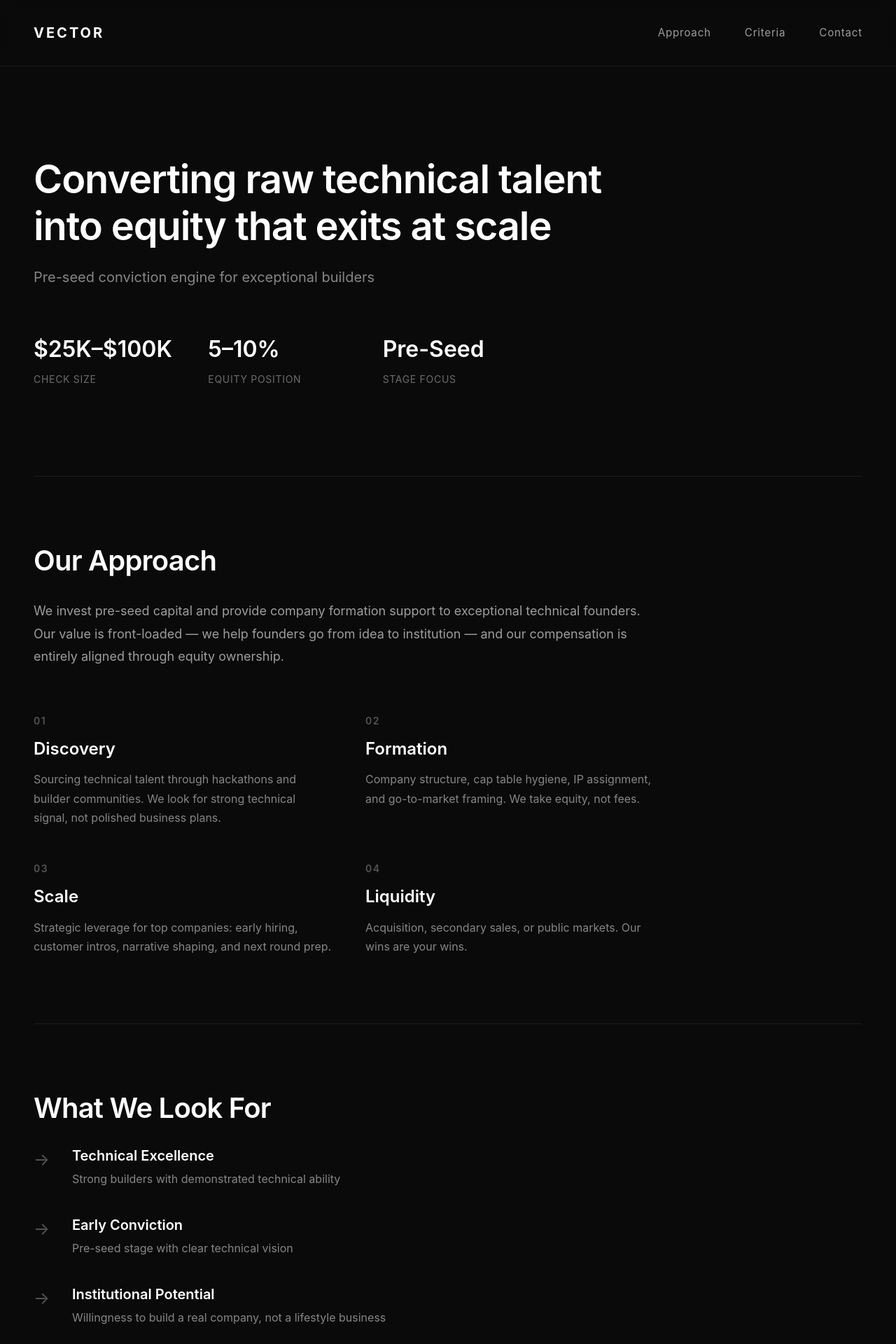
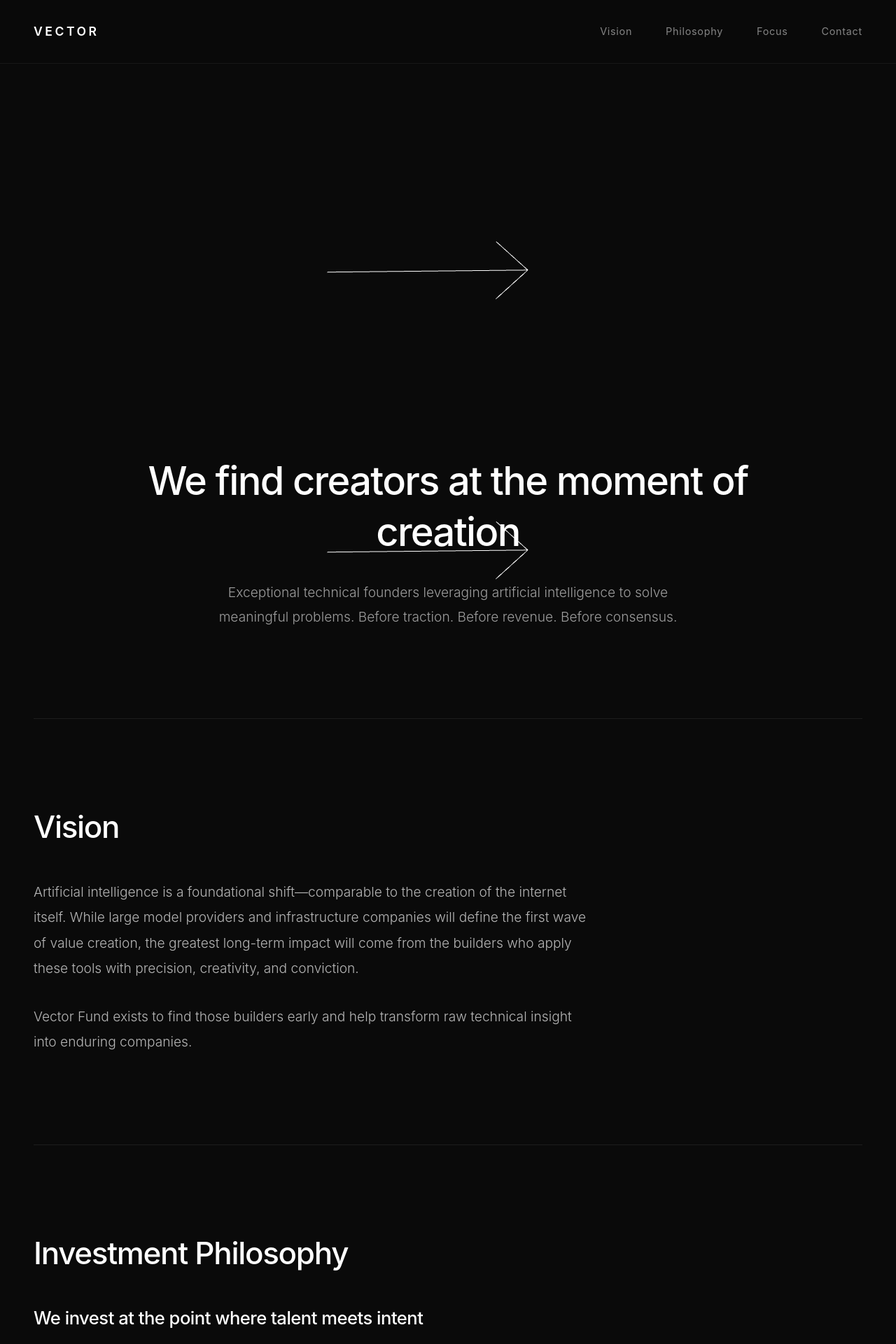
Before and after one commit to JosephsVisconti/Vectorfund, a React (Vite) app: page / in a window 1280 px wide. Shown: the top 1920 px of the page at 70% size. Built offline with nearby package versions, Linux system fonts and the light colour scheme.

Commit message:
Inspiring redesign: manifesto-style with 3D vector logo

```diff
--- a/package.json
+++ b/package.json
@@ -11,7 +11,8 @@
   },
   "dependencies": {
     "react": "^19.2.0",
-    "react-dom": "^19.2.0"
+    "react-dom": "^19.2.0",
+    "three": "^0.182.0"
   },
   "devDependencies": {
     "@eslint/js": "^9.39.1",
--- a/src/App.css
+++ b/src/App.css
@@ -12,11 +12,11 @@
 
 .header {
   padding: 2rem 3rem;
-  border-bottom: 1px solid rgba(255, 255, 255, 0.08);
+  border-bottom: 1px solid rgba(255, 255, 255, 0.06);
   position: sticky;
   top: 0;
-  background: rgba(10, 10, 10, 0.9);
-  backdrop-filter: blur(10px);
+  background: rgba(10, 10, 10, 0.95);
+  backdrop-filter: blur(20px);
   z-index: 100;
 }
 
@@ -29,9 +29,9 @@
 }
 
 .logo {
-  font-size: 1.25rem;
-  font-weight: 700;
-  letter-spacing: 0.15em;
+  font-size: 1.1rem;
+  font-weight: 600;
+  letter-spacing: 0.2em;
   color: #fff;
 }
 
@@ -41,11 +41,12 @@
 }
 
 .nav-links a {
-  color: rgba(255, 255, 255, 0.6);
+  color: rgba(255, 255, 255, 0.5);
   text-decoration: none;
-  font-size: 0.95rem;
+  font-size: 0.9rem;
   letter-spacing: 0.05em;
   transition: color 0.3s;
+  font-weight: 400;
 }
 
 .nav-links a:hover {
@@ -61,54 +62,47 @@
 .hero {
   max-width: 1400px;
   margin: 0 auto;
-  padding: 8rem 3rem;
+  padding: 6rem 3rem 8rem;
   width: 100%;
+  display: flex;
+  flex-direction: column;
+  align-items: center;
+}
+
+.hero-logo {
+  margin-bottom: 4rem;
+}
+
+.vector-logo-3d {
+  width: 400px;
+  height: 400px;
+}
+
+.vector-logo-3d canvas {
+  display: block;
 }
 
 .hero-content {
   max-width: 900px;
+  text-align: center;
 }
 
 .hero-title {
   font-size: 3.5rem;
-  font-weight: 600;
-  line-height: 1.2;
-  margin-bottom: 1.5rem;
+  font-weight: 500;
+  line-height: 1.3;
+  margin-bottom: 2rem;
   color: #fff;
-  letter-spacing: -0.02em;
+  letter-spacing: -0.03em;
 }
 
-.hero-subtitle {
-  font-size: 1.25rem;
-  color: rgba(255, 255, 255, 0.5);
-  margin-bottom: 4rem;
-  font-weight: 400;
-}
-
-.hero-stats {
-  display: grid;
-  grid-template-columns: repeat(3, 1fr);
-  gap: 3rem;
+.hero-manifesto {
+  font-size: 1.2rem;
+  color: rgba(255, 255, 255, 0.6);
+  line-height: 1.8;
+  font-weight: 300;
   max-width: 700px;
-}
-
-.stat {
-  display: flex;
-  flex-direction: column;
-  gap: 0.5rem;
-}
-
-.stat-value {
-  font-size: 2rem;
-  font-weight: 600;
-  color: #fff;
-}
-
-.stat-label {
-  font-size: 0.875rem;
-  color: rgba(255, 255, 255, 0.4);
-  letter-spacing: 0.05em;
-  text-transform: uppercase;
+  margin: 0 auto;
 }
 
 .divider {
@@ -119,98 +113,128 @@
   width: calc(100% - 6rem);
 }
 
-.approach,
-.criteria,
+.vision,
+.philosophy,
+.focus,
 .contact {
   max-width: 1400px;
   margin: 0 auto;
-  padding: 6rem 3rem;
+  padding: 8rem 3rem;
   width: 100%;
 }
 
 .section-content {
-  max-width: 900px;
+  max-width: 800px;
 }
 
 .section-title {
-  font-size: 2.5rem;
-  font-weight: 600;
-  margin-bottom: 2rem;
+  font-size: 2.75rem;
+  font-weight: 500;
+  margin-bottom: 3rem;
   color: #fff;
-  letter-spacing: -0.02em;
+  letter-spacing: -0.03em;
 }
 
-.section-intro {
-  font-size: 1.125rem;
+.vision-text {
+  display: flex;
+  flex-direction: column;
+  gap: 2rem;
+}
+
+.vision-text p {
+  font-size: 1.2rem;
+  line-height: 1.9;
+  color: rgba(255, 255, 255, 0.7);
+  font-weight: 300;
+}
+
+.philosophy-grid {
+  display: flex;
+  flex-direction: column;
+  gap: 4rem;
+}
+
+.philosophy-principle h3 {
+  font-size: 1.6rem;
+  font-weight: 500;
+  color: #fff;
+  margin-bottom: 1rem;
+  letter-spacing: -0.02em;
+  line-height: 1.4;
+}
+
+.philosophy-principle p {
+  font-size: 1.1rem;
   line-height: 1.8;
   color: rgba(255, 255, 255, 0.6);
+  font-weight: 300;
+}
+
+.focus-list {
+  display: flex;
+  flex-direction: column;
+  gap: 1.5rem;
   margin-bottom: 4rem;
 }
 
-.approach-grid {
-  display: grid;
-  grid-template-columns: repeat(2, 1fr);
-  gap: 3rem;
-}
-
-.approach-item {
+.focus-item {
   display: flex;
-  flex-direction: column;
-  gap: 1rem;
-}
-
-.approach-number {
-  font-size: 0.875rem;
-  color: rgba(255, 255, 255, 0.3);
-  letter-spacing: 0.1em;
-  font-weight: 600;
-}
-
-.approach-item h3 {
-  font-size: 1.5rem;
-  font-weight: 600;
-  color: #fff;
-}
-
-.approach-item p {
-  font-size: 1rem;
-  line-height: 1.7;
-  color: rgba(255, 255, 255, 0.5);
-}
-
-.criteria-list {
-  display: flex;
-  flex-direction: column;
-  gap: 2.5rem;
-}
-
-.criteria-item {
-  display: flex;
-  gap: 2rem;
+  gap: 1.5rem;
   align-items: flex-start;
 }
 
-.criteria-icon {
-  font-size: 1.5rem;
-  color: rgba(255, 255, 255, 0.3);
+.focus-marker {
+  font-size: 1.2rem;
+  color: rgba(255, 255, 255, 0.4);
   flex-shrink: 0;
+  margin-top: 0.3rem;
 }
 
-.criteria-text h3 {
-  font-size: 1.25rem;
-  font-weight: 600;
-  color: #fff;
-  margin-bottom: 0.5rem;
+.focus-item p {
+  font-size: 1.1rem;
+  line-height: 1.7;
+  color: rgba(255, 255, 255, 0.7);
+  font-weight: 300;
 }
 
-.criteria-text p {
-  font-size: 1rem;
-  color: rgba(255, 255, 255, 0.5);
-  line-height: 1.7;
+.focus-details {
+  display: grid;
+  grid-template-columns: repeat(3, 1fr);
+  gap: 3rem;
+  padding-top: 2rem;
+  border-top: 1px solid rgba(255, 255, 255, 0.1);
+}
+
+.detail {
+  display: flex;
+  flex-direction: column;
+  gap: 0.75rem;
+}
+
+.detail-label {
+  font-size: 0.8rem;
+  letter-spacing: 0.1em;
+  text-transform: uppercase;
+  color: rgba(255, 255, 255, 0.4);
+  font-weight: 500;
+}
+
+.detail-value {
+  font-size: 1.5rem;
+  color: #fff;
+  font-weight: 400;
+}
+
+.contact-text {
+  font-size: 1.2rem;
+  line-height: 1.8;
+  color: rgba(255, 255, 255, 0.6);
+  margin-bottom: 2rem;
+  font-weight: 300;
 }
 
 .contact-email {
-  font-size: 2rem;
+  font-size: 2.2rem;
   margin-top: 2rem;
 }
 
@@ -219,10 +243,11 @@
   text-decoration: none;
   border-bottom: 2px solid rgba(255, 255, 255, 0.2);
   transition: border-color 0.3s;
+  font-weight: 300;
 }
 
 .contact-email a:hover {
-  border-bottom-color: rgba(255, 255, 255, 0.6);
+  border-bottom-color: rgba(255, 255, 255, 0.7);
 }
 
 .footer {
@@ -248,36 +273,58 @@
 
   .nav-links {
     gap: 1.5rem;
+    font-size: 0.85rem;
   }
 
   .hero {
-    padding: 4rem 1.5rem;
+    padding: 3rem 1.5rem 5rem;
+  }
+
+  .hero-logo {
+    margin-bottom: 2rem;
+  }
+
+  .vector-logo-3d {
+    width: 250px;
+    height: 250px;
   }
 
   .hero-title {
     font-size: 2rem;
   }
 
-  .hero-subtitle {
+  .hero-manifesto {
     font-size: 1rem;
   }
 
-  .hero-stats {
-    grid-template-columns: 1fr;
-    gap: 2rem;
-  }
-
-  .approach,
-  .criteria,
+  .vision,
+  .philosophy,
+  .focus,
   .contact {
-    padding: 4rem 1.5rem;
+    padding: 5rem 1.5rem;
   }
 
   .section-title {
-    font-size: 1.75rem;
+    font-size: 2rem;
   }
 
-  .approach-grid {
+  .vision-text p {
+    font-size: 1rem;
+  }
+
+  .philosophy-principle h3 {
+    font-size: 1.3rem;
+  }
+
+  .philosophy-principle p {
+    font-size: 1rem;
+  }
+
+  .focus-item p {
+    font-size: 1rem;
+  }
+
+  .focus-details {
     grid-template-columns: 1fr;
     gap: 2rem;
   }
@@ -291,6 +338,10 @@
   }
 
   .contact-email {
-    font-size: 1.25rem;
+    font-size: 1.5rem;
+  }
+
+  .contact-text {
+    font-size: 1rem;
   }
 }
--- a/src/App.jsx
+++ b/src/App.jsx
@@ -1,4 +1,5 @@
 import './App.css'
+import VectorLogo from './VectorLogo'
 
 function App() {
   return (
@@ -7,8 +8,9 @@ function App() {
         <nav className="nav">
           <div className="logo">VECTOR</div>
           <div className="nav-links">
-            <a href="#approach">Approach</a>
-            <a href="#criteria">Criteria</a>
+            <a href="#vision">Vision</a>
+            <a href="#philosophy">Philosophy</a>
+            <a href="#focus">Focus</a>
             <a href="#contact">Contact</a>
           </div>
         </nav>
@@ -16,23 +18,66 @@ function App() {
 
       <main className="main">
         <section className="hero">
+          <div className="hero-logo">
+            <VectorLogo />
+          </div>
           <div className="hero-content">
-            <h1 className="hero-title">Converting raw technical talent into equity that exits at scale</h1>
-            <p className="hero-subtitle">
-              Pre-seed conviction engine for exceptional builders
+            <h1 className="hero-title">
+              We find creators at the moment of creation
+            </h1>
+            <p className="hero-manifesto">
+              Exceptional technical founders leveraging artificial intelligence to solve meaningful problems.
+              Before traction. Before revenue. Before consensus.
             </p>
-            <div className="hero-stats">
-              <div className="stat">
-                <span className="stat-value">$25K–$100K</span>
-                <span className="stat-label">Check Size</span>
+          </div>
+        </section>
+
+        <section className="divider"></section>
+
+        <section className="vision" id="vision">
+          <div className="section-content">
+            <h2 className="section-title">Vision</h2>
+            <div className="vision-text">
+              <p>
+                Artificial intelligence is a foundational shift—comparable to the creation of the internet itself.
+                While large model providers and infrastructure companies will define the first wave of value creation,
+                the greatest long-term impact will come from the builders who apply these tools with precision,
+                creativity, and conviction.
+              </p>
+              <p>
+                Vector Fund exists to find those builders early and help transform raw technical insight into
+                enduring companies.
+              </p>
+            </div>
+          </div>
+        </section>
+
+        <section className="divider"></section>
+
+        <section className="philosophy" id="philosophy">
+          <div className="section-content">
+            <h2 className="section-title">Investment Philosophy</h2>
+            <div className="philosophy-grid">
+              <div className="philosophy-principle">
+                <h3>We invest at the point where talent meets intent</h3>
+                <p>
+                  Our focus is not on polished decks or pedigree, but on signal: technical depth,
+                  speed of execution, and clarity of purpose.
+                </p>
               </div>
-              <div className="stat">
-                <span className="stat-value">5–10%</span>
-                <span className="stat-label">Equity Position</span>
+              <div className="philosophy-principle">
+                <h3>We partner at the moment of decision</h3>
+                <p>
+                  When exceptional builders decide to turn code into a company, we provide early conviction
+                  capital and structural guidance.
+                </p>
               </div>
-              <div className="stat">
-                <span className="stat-value">Pre-Seed</span>
-                <span className="stat-label">Stage Focus</span>
+              <div className="philosophy-principle">
+                <h3>We align through equity, not fees</h3>
+                <p>
+                  Our incentives are fully aligned with founders. Success is measured by durable growth
+                  and eventual liquidity—acquisition, secondary sales, or public markets.
+                </p>
               </div>
             </div>
           </div>
@@ -40,69 +85,40 @@ function App() {
 
         <section className="divider"></section>
 
-        <section className="approach" id="approach">
+        <section className="focus" id="focus">
           <div className="section-content">
-            <h2 className="section-title">Our Approach</h2>
-            <p className="section-intro">
-              We invest pre-seed capital and provide company formation support to exceptional technical founders.
-              Our value is front-loaded — we help founders go from idea to institution — and our compensation
-              is entirely aligned through equity ownership.
-            </p>
-
-            <div className="approach-grid">
-              <div className="approach-item">
-                <div className="approach-number">01</div>
-                <h3>Discovery</h3>
-                <p>Sourcing technical talent through hackathons and builder communities. We look for strong technical signal, not polished business plans.</p>
+            <h2 className="section-title">What We Back</h2>
+            <div className="focus-list">
+              <div className="focus-item">
+                <span className="focus-marker">→</span>
+                <p>AI-native software companies at pre-seed and pre-revenue stages</p>
               </div>
-
-              <div className="approach-item">
-                <div className="approach-number">02</div>
-                <h3>Formation</h3>
-                <p>Company structure, cap table hygiene, IP assignment, and go-to-market framing. We take equity, not fees.</p>
+              <div className="focus-item">
+                <span className="focus-marker">→</span>
+                <p>Builders emerging from hackathons, research, or independent development</p>
               </div>
-
-              <div className="approach-item">
-                <div className="approach-number">03</div>
-                <h3>Scale</h3>
-                <p>Strategic leverage for top companies: early hiring, customer intros, narrative shaping, and next round prep.</p>
+              <div className="focus-item">
+                <span className="focus-marker">→</span>
+                <p>Companies leveraging modern AI tools to create focused, applied solutions</p>
               </div>
-
-              <div className="approach-item">
-                <div className="approach-number">04</div>
-                <h3>Liquidity</h3>
-                <p>Acquisition, secondary sales, or public markets. Our wins are your wins.</p>
+              <div className="focus-item">
+                <span className="focus-marker">→</span>
+                <p>Mission-driven products with potential for large-scale adoption</p>
               </div>
             </div>
-          </div>
-        </section>
 
-        <section className="divider"></section>
-
-        <section className="criteria" id="criteria">
-          <div className="section-content">
-            <h2 className="section-title">What We Look For</h2>
-            <div className="criteria-list">
-              <div className="criteria-item">
-                <div className="criteria-icon">→</div>
-                <div className="criteria-text">
-                  <h3>Technical Excellence</h3>
-                  <p>Strong builders with demonstrated technical ability</p>
-                </div>
+            <div className="focus-details">
+              <div className="detail">
+                <span className="detail-label">Investment Size</span>
+                <span className="detail-value">$25K – $100K</span>
               </div>
-              <div className="criteria-item">
-                <div className="criteria-icon">→</div>
-                <div className="criteria-text">
-                  <h3>Early Conviction</h3>
-                  <p>Pre-seed stage with clear technical vision</p>
-                </div>
+              <div className="detail">
+                <span className="detail-label">Equity Position</span>
+                <span className="detail-value">5 – 10%</span>
               </div>
-              <div className="criteria-item">
-                <div className="criteria-icon">→</div>
-                <div className="criteria-text">
-                  <h3>Institutional Potential</h3>
-                  <p>Willingness to build a real company, not a lifestyle business</p>
-                </div>
+              <div className="detail">
+                <span className="detail-label">Stage</span>
+                <span className="detail-value">Pre-Seed</span>
               </div>
             </div>
           </div>
@@ -113,6 +129,9 @@ function App() {
         <section className="contact" id="contact">
           <div className="section-content">
             <h2 className="section-title">Get in Touch</h2>
+            <p className="contact-text">
+              If you're building something that matters, we want to hear from you.
+            </p>
             <p className="contact-email">
               <a href="mailto:hello@vectorfund.io">hello@vectorfund.io</a>
             </p>
@@ -122,7 +141,7 @@ function App() {
 
       <footer className="footer">
         <div className="footer-content">
-          <span>VECTOR</span>
+          <span>VECTOR FUND</span>
           <span>&copy; {new Date().getFullYear()}</span>
         </div>
       </footer>
--- /dev/null
+++ b/src/VectorLogo.jsx
@@ -0,0 +1,82 @@
+import { useEffect, useRef } from 'react'
+import * as THREE from 'three'
+
+function VectorLogo() {
+  const containerRef = useRef(null)
+
+  useEffect(() => {
+    if (!containerRef.current) return
+
+    // Scene setup
+    const scene = new THREE.Scene()
+    const camera = new THREE.PerspectiveCamera(50, 1, 0.1, 1000)
+    const renderer = new THREE.WebGLRenderer({
+      antialias: true,
+      alpha: true
+    })
+
+    renderer.setSize(400, 400)
+    renderer.setPixelRatio(window.devicePixelRatio)
+    containerRef.current.appendChild(renderer.domElement)
+
+    // Create vector arrow geometry
+    const points = []
+
+    // Arrow shaft
+    points.push(new THREE.Vector3(-1.5, 0, 0))
+    points.push(new THREE.Vector3(1.2, 0, 0))
+
+    // Arrow head lines
+    const arrowHeadPoints = [
+      new THREE.Vector3(0.7, 0.4, 0),
+      new THREE.Vector3(1.2, 0, 0),
+      new THREE.Vector3(0.7, -0.4, 0),
+    ]
+
+    const shaftGeometry = new THREE.BufferGeometry().setFromPoints(points)
+    const arrowGeometry = new THREE.BufferGeometry().setFromPoints(arrowHeadPoints)
+
+    const material = new THREE.LineBasicMaterial({
+      color: 0xffffff,
+      linewidth: 2
+    })
+
+    const shaft = new THREE.Line(shaftGeometry, material)
+    const arrowHead = new THREE.Line(arrowGeometry, material)
+
+    const arrow = new THREE.Group()
+    arrow.add(shaft)
+    arrow.add(arrowHead)
+
+    scene.add(arrow)
+
+    camera.position.z = 4
+
+    // Animation
+    let frame = 0
+    function animate() {
+      requestAnimationFrame(animate)
+      frame += 0.005
+
+      // Subtle rotation
+      arrow.rotation.y = Math.sin(frame) * 0.3
+      arrow.rotation.x = Math.cos(frame * 0.7) * 0.15
+
+      renderer.render(scene, camera)
+    }
+
+    animate()
+
+    // Cleanup
+    return () => {
+      if (containerRef.current) {
+        containerRef.current.removeChild(renderer.domElement)
+      }
+      renderer.dispose()
+    }
+  }, [])
+
+  return <div ref={containerRef} className="vector-logo-3d" />
+}
+
+export default VectorLogo
```
Also changed, not shown: 1 other file (tests, documents, lock files or other folders).
